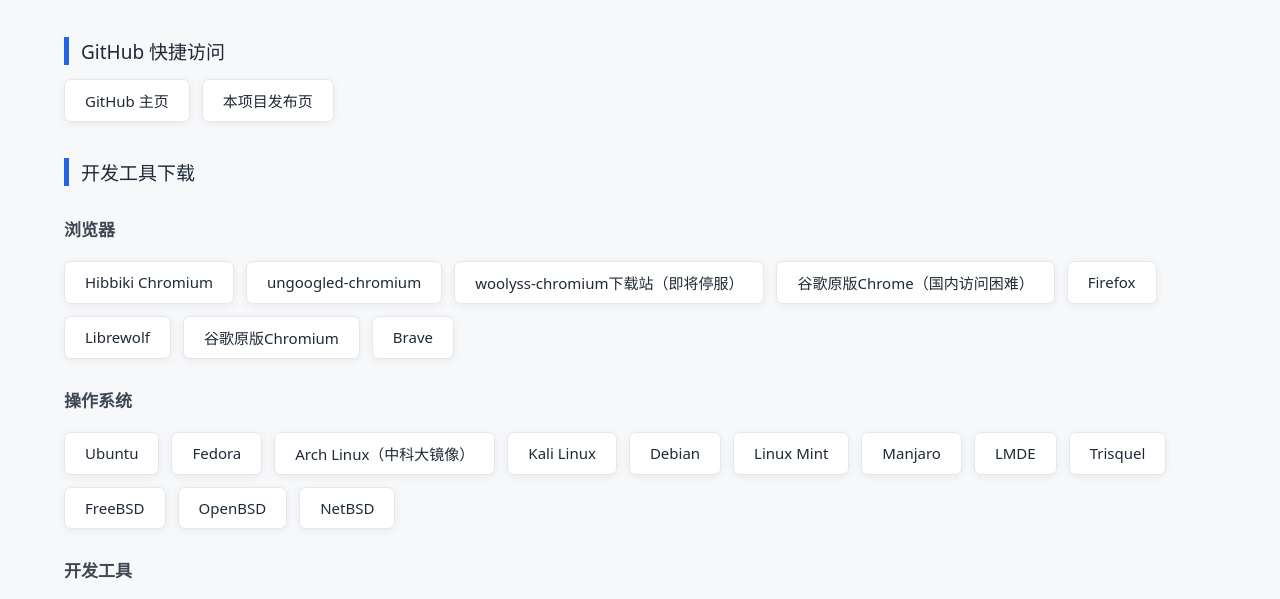
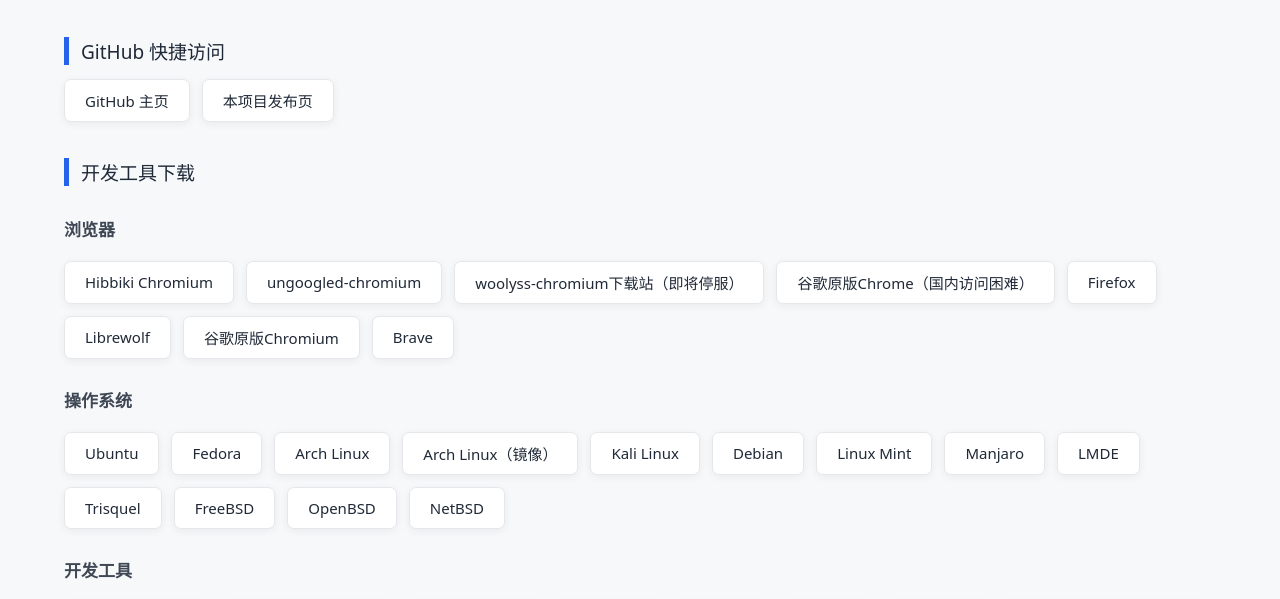
Before and after one commit to sakura01266/sakura01266.github.io, a plain HTML site: page index.html in a window 1280 px wide. Shown: the part 171-770 px from the top of the page. Drawn offline with Linux system fonts and the light colour scheme.

Commit message:
Update Arch Linux entry in index.html

```diff
--- a/index.html
+++ b/index.html
@@ -331,7 +331,8 @@
                         list: [
                             {name: "Ubuntu", url: "https://ubuntu.com/download/desktop"},
                             {name: "Fedora", url: "https://fedoraproject.org/workstation/download"},
-                            {name: "Arch Linux（中科大镜像）", url: "https://mirrors.ustc.edu.cn/archlinux/iso"},
+                            {name: "Arch Linux", url: "https://archlinux.org"},
+                            {name: "Arch Linux（镜像）", url: "https://mirrors.ustc.edu.cn/archlinux/iso"},
                             {name: "Kali Linux", url: "https://www.kali.org/get-kali/"},
                             {name: "Debian", url: "https://www.debian.org/distrib/"},
                             {name: "Linux Mint", url: "https://mirrors.ustc.edu.cn/linuxmint-cd/stable"},
```
